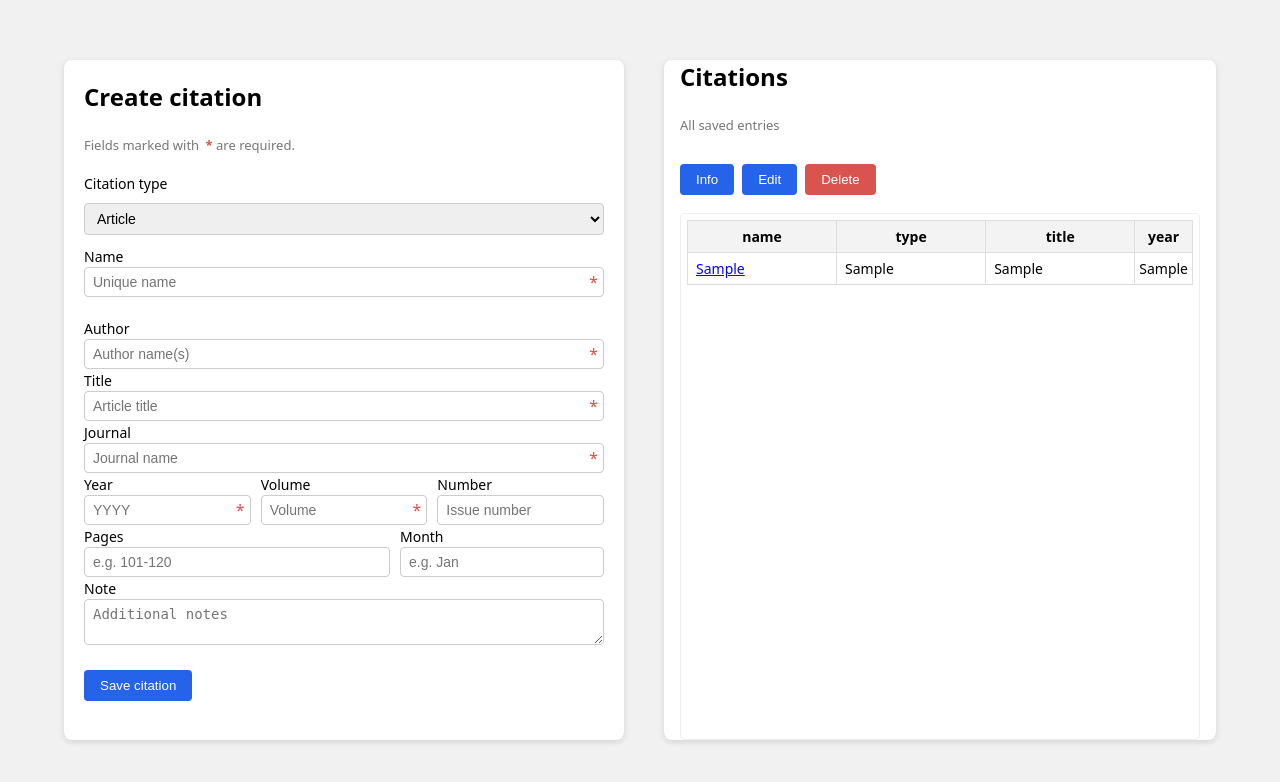
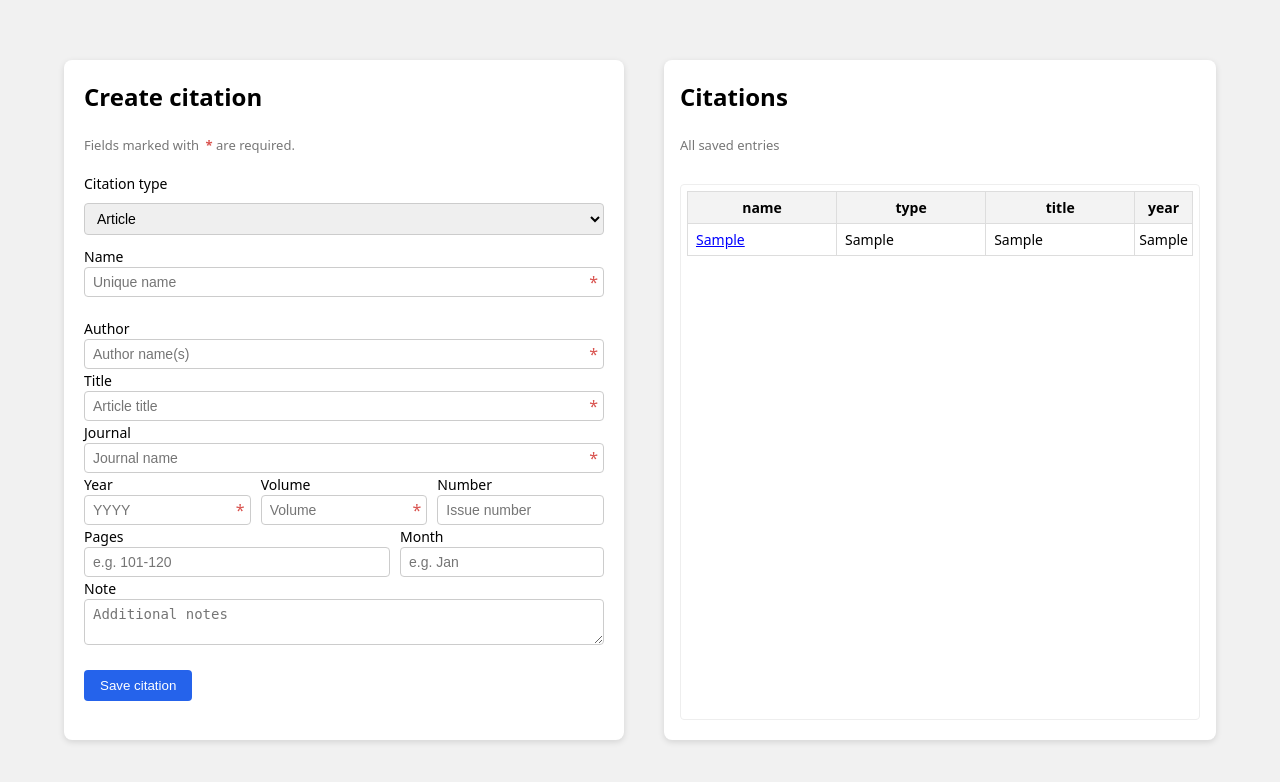
Before and after one commit to tiinasor/ohtu-miniprojekti, a Flask app: template src/templates/index.html in a window 1280 px wide. Shown: the top 782 px of the page. Run offline with Flask 3, Linux system fonts and the light colour scheme; the template is opened without the code that fills it: most values are stand-ins (such as "Sample title", 1, 10 or a date in 2020).

Commit message:
Add delete buttons to citation info pages

```diff
--- a/src/templates/index.html
+++ b/src/templates/index.html
@@ -70,19 +70,9 @@ Citation database app
 </div>
 
 
-<div class="panel list-panel" style="max-width: none; width: 100%; box-sizing: border-box; padding: 0 16px;">
+<div class="panel list-panel" style="max-width: none; width: 100%; box-sizing: border-box; padding: 20px 16px;">
     <h2>Citations</h2>
     <p class="panel-subtitle">All saved entries</p>
-
-    <!-- Global Info / Edit / Delete buttons -->
-    <div class="button-row list-actions">
-        <button type="button" id="info_selected" disabled>Info</button>
-        <button type="button" id="edit_selected" disabled>Edit</button>
-
-        <form id="delete_selected_form" method="post" style="display: inline;">
-            <button type="submit" id="delete_selected" disabled>Delete</button>
-        </form>
-    </div>
 
     <div class="scroll-area">
         <table>
--- a/src/templates/infos/article_info.html
+++ b/src/templates/infos/article_info.html
@@ -62,6 +62,9 @@ Article - {{ citation.get_field("name") }}
 
     <div class="button-row">
         <button type="button" onclick="window.location.href='/'">Back to List</button>
+        <form action="/remove/{{ citation.id }}" method="post" style="display: inline;" onsubmit="return confirm('Are you sure you want to delete this citation?');">
+            <button type="submit" style="background-color: #d9534f;">Delete</button>
+        </form>
     </div>
 </div>
 {% endblock %}
--- a/src/templates/infos/book_info.html
+++ b/src/templates/infos/book_info.html
@@ -81,6 +81,9 @@ Book - {{ citation.get_field("name") }}
 
     <div class="button-row">
         <button type="button" onclick="window.location.href='/'">Back to List</button>
+        <form action="/remove/{{ citation.id }}" method="post" style="display: inline;" onsubmit="return confirm('Are you sure you want to delete this citation?');">
+            <button type="submit" style="background-color: #d9534f;">Delete</button>
+        </form>
     </div>
 </div>
 {% endblock %}
--- a/src/templates/infos/inproceedings_info.html
+++ b/src/templates/infos/inproceedings_info.html
@@ -91,6 +91,9 @@ Inproceedings - {{ citation.get_field("name") }}
 
     <div class="button-row">
         <button type="button" onclick="window.location.href='/'">Back to List</button>
+        <form action="/remove/{{ citation.id }}" method="post" style="display: inline;" onsubmit="return confirm('Are you sure you want to delete this citation?');">
+            <button type="submit" style="background-color: #d9534f;">Delete</button>
+        </form>
     </div>
 </div>
 {% endblock %}
--- a/src/templates/infos/mastersthesis_info.html
+++ b/src/templates/infos/mastersthesis_info.html
@@ -55,6 +55,9 @@ Master's Thesis - {{ citation.get_field("name") }}
 
     <div class="button-row">
         <button type="button" onclick="window.location.href='/'">Back to List</button>
+        <form action="/remove/{{ citation.id }}" method="post" style="display: inline;" onsubmit="return confirm('Are you sure you want to delete this citation?');">
+            <button type="submit" style="background-color: #d9534f;">Delete</button>
+        </form>
     </div>
 </div>
 {% endblock %}
--- a/src/templates/infos/misc_info.html
+++ b/src/templates/infos/misc_info.html
@@ -45,6 +45,9 @@ Misc - {{ citation.get_field("name") }}
 
     <div class="button-row">
         <button type="button" onclick="window.location.href='/'">Back to List</button>
+        <form action="/remove/{{ citation.id }}" method="post" style="display: inline;" onsubmit="return confirm('Are you sure you want to delete this citation?');">
+            <button type="submit" style="background-color: #d9534f;">Delete</button>
+        </form>
     </div>
 </div>
 {% endblock %}
--- a/src/templates/infos/phdthesis_info.html
+++ b/src/templates/infos/phdthesis_info.html
@@ -55,6 +55,9 @@ PhD Thesis - {{ citation.get_field("name") }}
 
     <div class="button-row">
         <button type="button" onclick="window.location.href='/'">Back to List</button>
+        <form action="/remove/{{ citation.id }}" method="post" style="display: inline;" onsubmit="return confirm('Are you sure you want to delete this citation?');">
+            <button type="submit" style="background-color: #d9534f;">Delete</button>
+        </form>
     </div>
 </div>
 {% endblock %}
```
Also changed, not shown: 1 other file.
